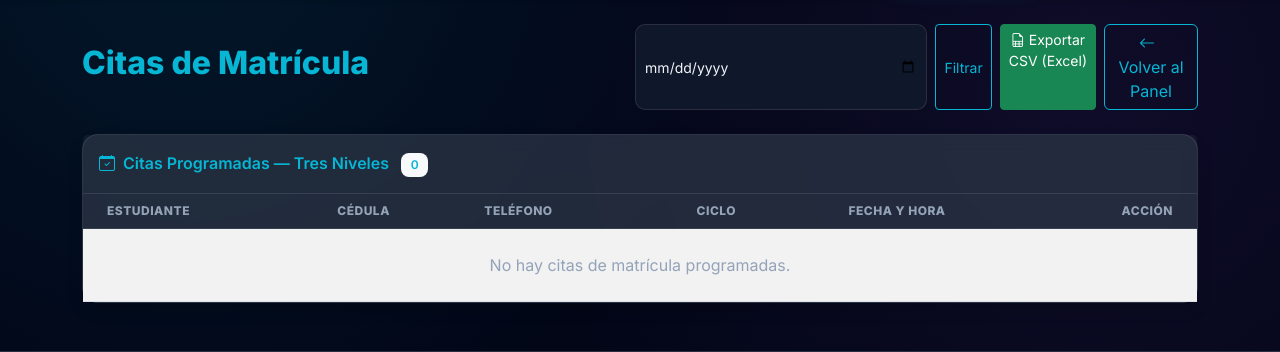
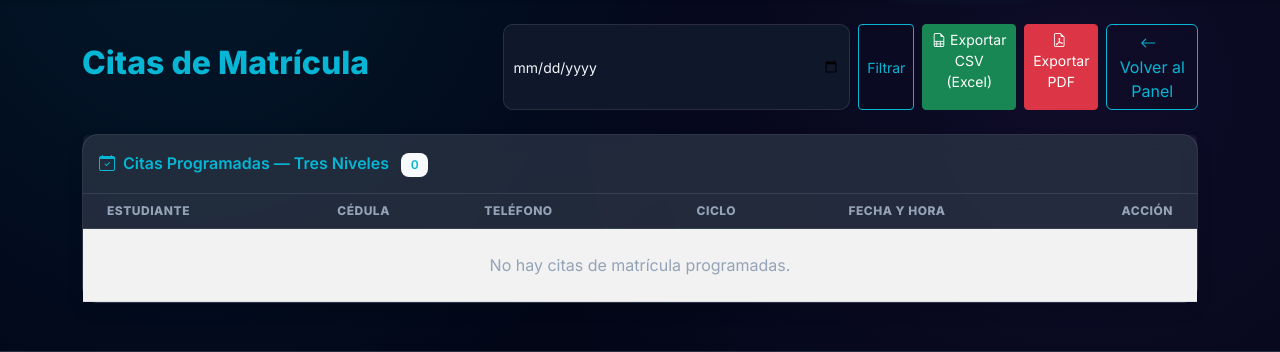
Before and after one commit to LUISKA777/Wep-Cindea, a Flask app: page /admin/matricula-citas in a window 1280 px wide. Shown: the part 67-419 px from the top of the page. Run offline with Flask 3, Linux system fonts and the light colour scheme; the visitor is signed in with stand-in values (Sample User, id 1); data that the repository does not hold is empty.

Commit message:
agregar exel

```diff
--- a/app.py
+++ b/app.py
@@ -1,4 +1,4 @@
-from flask import Flask, render_template, request, redirect, url_for, flash, session, Response
+from flask import Flask, render_template, request, redirect, url_for, flash, session, Response, make_response
 from flask_login import LoginManager, login_user, logout_user, login_required, current_user, UserMixin
 import os
 import requests as http
@@ -9,6 +9,7 @@ from werkzeug.security import generate_password_hash, check_password_hash
 from functools import wraps
 import csv
 import io
+from weasyprint import HTML, CSS
 
 
 def superadmin_required(f):
@@ -1681,7 +1682,21 @@ def admin_matricula_citas():
             headers={'Content-Disposition': f'attachment;filename={filename}'}
         )
 
-    return render_template('admin_matricula_citas.html', appointments=appointments)
+    elif format_type == 'pdf':
+        # Render the template to HTML with export_mode=True to hide interactive elements
+        html_string = render_template('admin_matricula_citas.html', appointments=appointments, export_mode=True)
+        # Convert HTML to PDF
+        html = HTML(string=html_string)
+        pdf = html.write_pdf()
+
+        # Create response
+        response = make_response(pdf)
+        filename = f'citas_matricula_{date_filter if date_filter else datetime.now().date().isoformat()}.pdf'
+        response.headers['Content-Type'] = 'application/pdf'
+        response.headers['Content-Disposition'] = f'attachment; filename={filename}'
+        return response
+
+    return render_template('admin_matricula_citas.html', appointments=appointments, export_mode=False)
 
 
 @app.route('/admin/matricula-citas/delete/<int:id>')
--- a/requirements.txt
+++ b/requirements.txt
@@ -4,3 +4,4 @@ requests==2.31.0
 python-dotenv==1.0.1
 pytz==2024.1
 werkzeug==3.0.1
+weasyprint==61.2
--- a/templates/admin_matricula_citas.html
+++ b/templates/admin_matricula_citas.html
@@ -2,15 +2,25 @@
 {% block title %}Citas de Matrícula - Admin{% endblock %}
 
 {% block content %}
-<div class="d-flex justify-content-between align-items-center mb-4">
+<style>
+    .export-mode #export-controls,
+    .export-mode .export-action-column {
+        display: none !important;
+    }
+</style>
+<div class="{% if export_mode %}export-mode{% endif %}">
+    <div class="d-flex justify-content-between align-items-center mb-4">
     <div>
         <h2 class="fw-bold text-primary">Citas de Matrícula</h2>
     </div>
-    <div class="d-flex gap-2">
+    <div class="d-flex gap-2" id="export-controls">
         <input type="date" id="date-filter" class="form-control form-control-sm">
         <button id="apply-filter" class="btn btn-sm btn-outline-primary">Filtrar</button>
         <a href="#" id="export-csv" class="btn btn-sm btn-success">
             <i class="bi bi-file-earmark-spreadsheet me-1"></i>Exportar CSV (Excel)
+        </a>
+        <a href="#" id="export-pdf" class="btn btn-sm btn-danger">
+            <i class="bi bi-file-earmark-pdf me-1"></i>Exportar PDF
         </a>
         <a href="{{ url_for('admin_dashboard') }}" class="btn btn-outline-primary">
             <i class="bi bi-arrow-left me-2"></i>Volver al Panel
@@ -32,7 +42,7 @@
                         <th>Teléfono</th>
                         <th class="text-center">Ciclo</th>
                         <th class="text-center">Fecha y Hora</th>
-                        <th class="text-end pe-4">Acción</th>
+                        <th class="text-end pe-4 export-action-column">Acción</th>
                     </tr>
                 </thead>
                 <tbody id="appointments-table-body">
@@ -65,7 +75,7 @@
                                 <div class="fw-bold">{{ apt.appointment_date }}</div>
                                 <div class="small text-muted">{{ apt.appointment_time }}</div>
                             </td>
-                            <td class="text-end pe-4">
+                            <td class="text-end pe-4 export-action-column">
                                 <span class="text-muted small me-2">{{ apt.created_at }}</span>
                                 <a href="{{ url_for('delete_matricula_cita', id=apt.id) }}"
                                    class="btn btn-sm btn-outline-secondary"
@@ -104,8 +114,8 @@ async function updateAppointments() {
 
         if (data.length === 0) {
             tbody.innerHTML = '<tr><td colspan="6" class="text-center py-4 text-muted">No hay citas de matrícula programadas.</td></tr>';
-            // Update export link
-            updateExportLink();
+            // Update export links
+            updateExportLinks();
             return;
         }
 
@@ -155,28 +165,18 @@ async function updateAppointments() {
         });
 
         tbody.innerHTML = html;
-        // Update export link
-        updateExportLink();
+        // Update export links
+        updateExportLinks();
     } catch (e) {
         console.error('Error updating appointments:', e);
     }
-}
-
-function updateExportLink() {
-    const dateFilter = document.getElementById('date-filter').value;
-    const exportLink = document.getElementById('export-csv');
-    let href = '{{ url_for('admin_matricula_citas') }}?format=csv';
-    if (dateFilter) {
-        href += '&date=' + encodeURIComponent(dateFilter);
-    }
-    exportLink.href = href;
 }
 
 // Event listeners
 document.addEventListener('DOMContentLoaded', function() {
     // Initial update
     updateAppointments();
-    updateExportLink();
+    updateExportLinks();
 
     // Apply filter button
     document.getElementById('apply-filter').addEventListener('click', function() {
@@ -194,9 +194,13 @@ document.addEventListener('DOMContentLoaded', function() {
     document.getElementById('date-filter').addEventListener('change', function() {
         updateAppointments();
     });
+
+    // Export button handlers - these are just regular links, so no special handling needed
+    // The links will navigate directly to the export URLs
 });
 
 // Update every 10 seconds
 setInterval(updateAppointments, 10000);
 </script>
+</div>
 {% endblock %}
```
